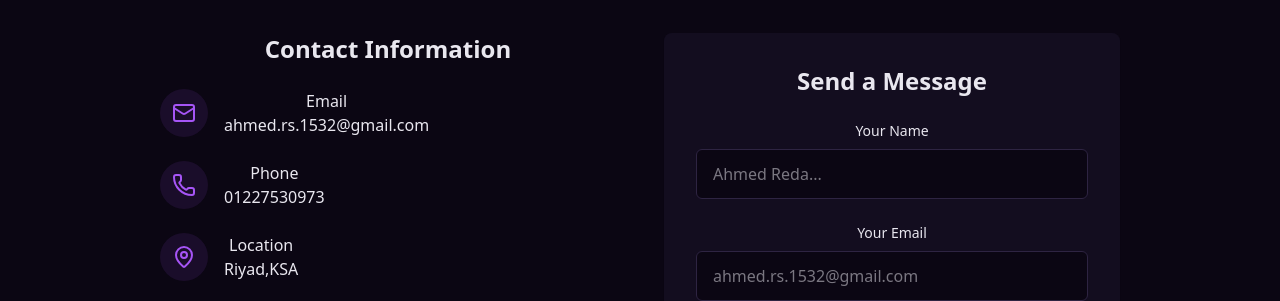
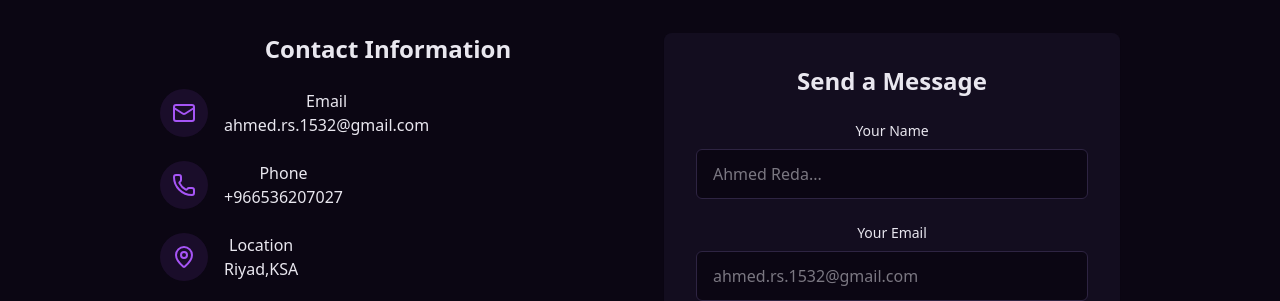
Before and after one commit to Ahmed-RS-22/My-Portfolio, a React (Vite) app: page / in a window 1280 px wide. Shown: the part 4781-5082 px from the top of the page. Built offline with nearby package versions, Linux system fonts and the light colour scheme.

Commit message:
Update Contact.jsx

```diff
--- a/src/components/Contact.jsx
+++ b/src/components/Contact.jsx
@@ -78,10 +78,10 @@ export const ContactSection = () => {
                 <div>
                   <h4 className="font-medium"> Phone</h4>
                   <a
-                    href="tel:01227530973"
+                    href="tel:+966536207027"
                     className="text-foreground hover:text-primary transition-colors"
                   >
-                    01227530973
+                    +966536207027
                   </a>
                 </div>
               </div>
```
